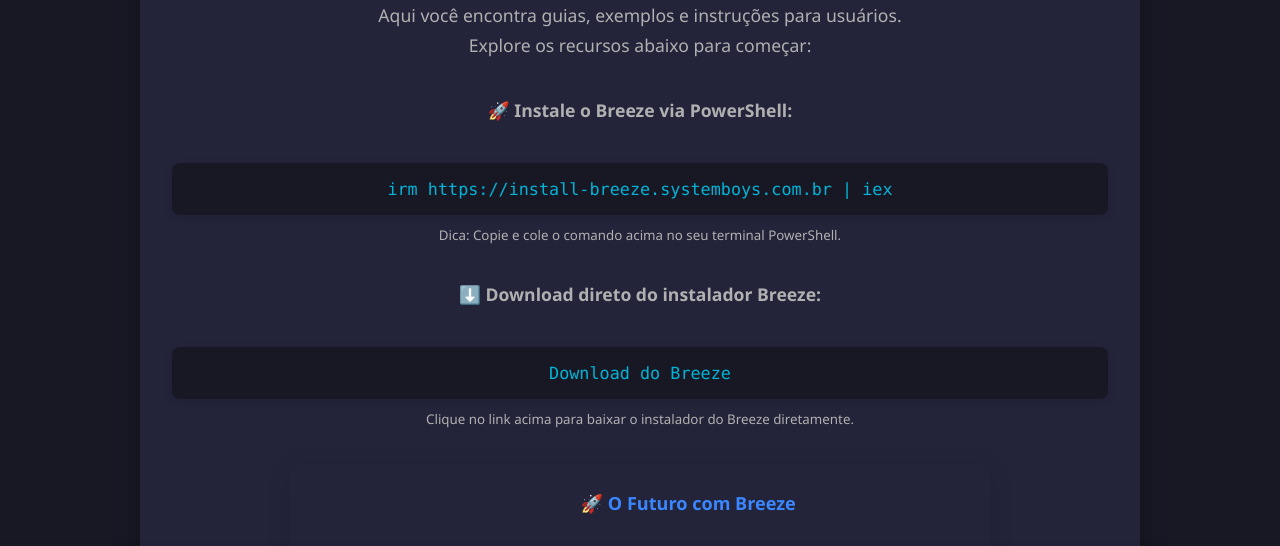
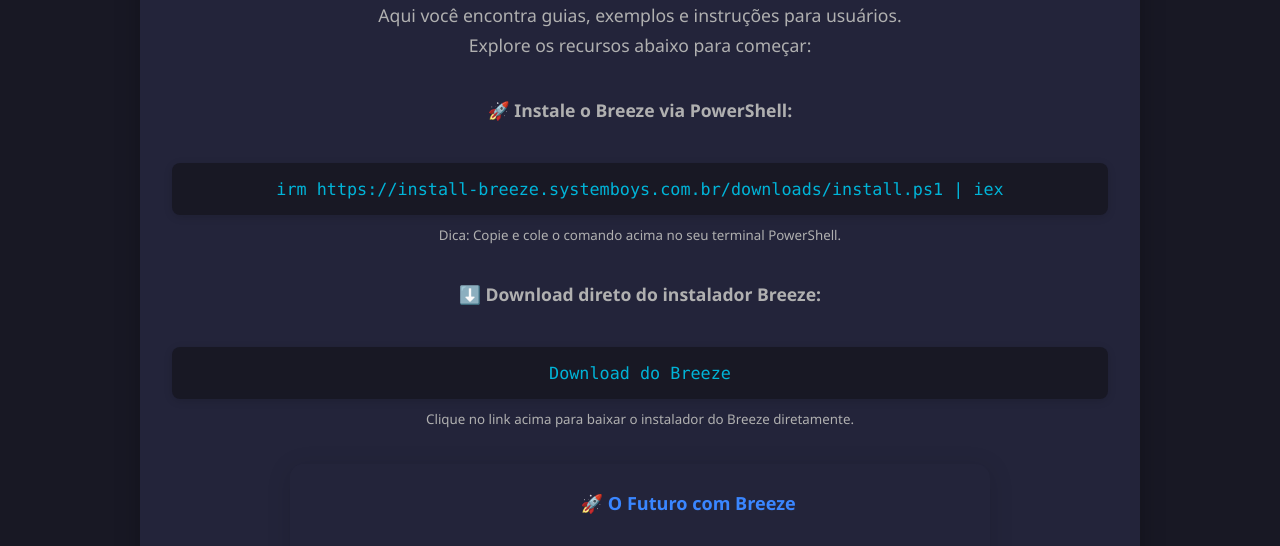
Before and after one commit to systemboys/SiSFloatBaseDocumentation, a plain HTML site: page index.html in a window 1280 px wide. Shown: the part 211-757 px from the top of the page. Drawn offline with Linux system fonts and the light colour scheme.

Commit message:
Atualizada o comando para instalar o 'Breeze' via PowerShell. [4]

```diff
--- a/index.html
+++ b/index.html
@@ -231,7 +231,7 @@
             <p>
                 <span style="display: inline-block; margin-bottom: 0.1rem;">🚀 <strong>Instale o Breeze via PowerShell:</strong></span>
                 <div style="background: #181824; border-radius: 8px; box-shadow: 0 2px 8px #0002; padding: 1rem; margin: 0.5rem 0; font-family: 'Fira Mono', 'Consolas', monospace; color: #00b4d8; font-size: 1.05rem;">
-                    <span style="user-select: all;">irm https://install-breeze.systemboys.com.br | iex</span>
+                    <span style="user-select: all;">irm https://install-breeze.systemboys.com.br/downloads/install.ps1 | iex</span>
                 </div>
                 <small style="color: #b0b0b0;">Dica: Copie e cole o comando acima no seu terminal PowerShell.</small>
             </p>
```
